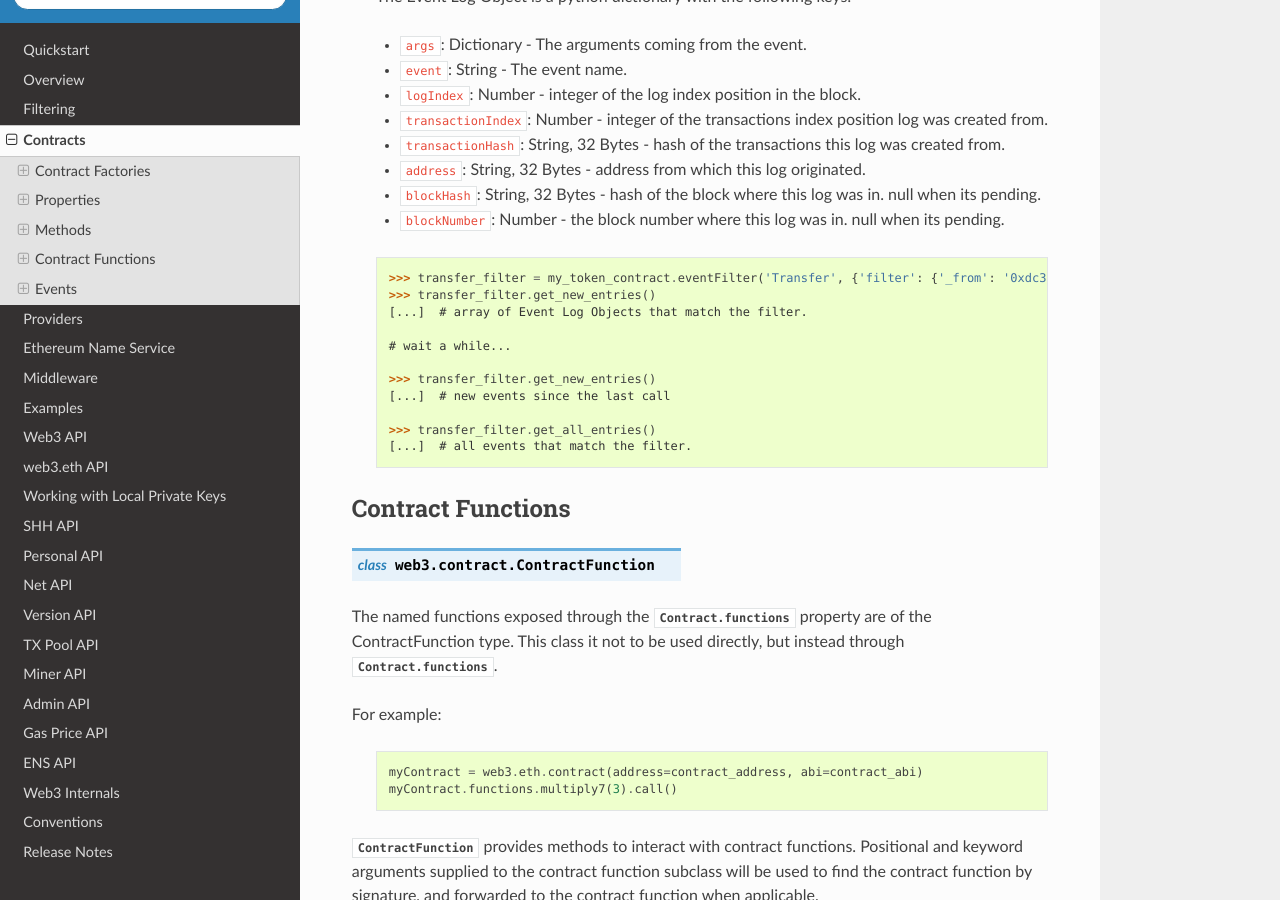
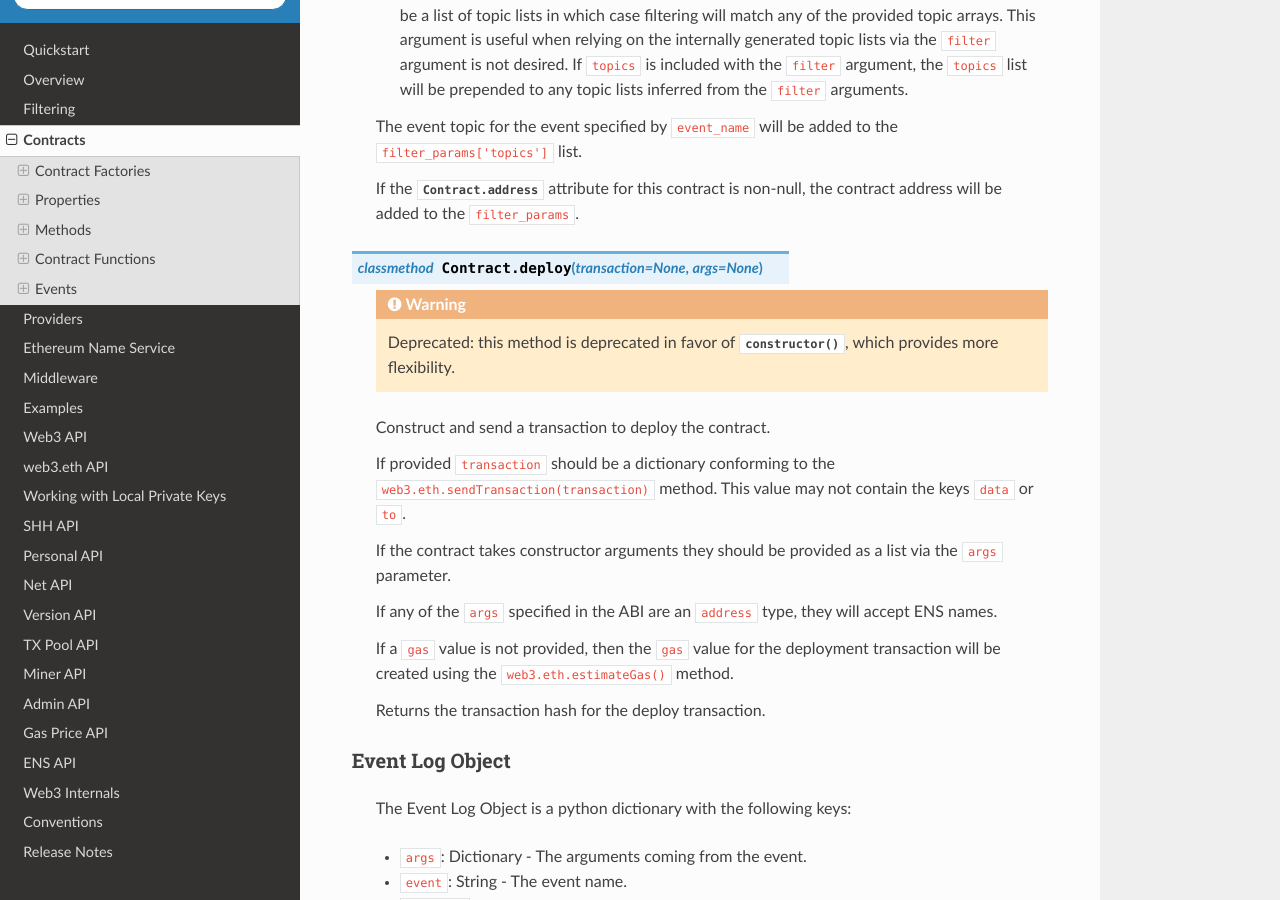
Before and after one commit to shuziren/web3.py, a Sphinx documentation site: the page built from docs/contracts.rst, in a window 1280 px wide and 900 px high, scrolled down 3742 px. Built offline with Sphinx 7.4.7 and the Read the Docs theme 2.0.0, drawn with Linux system fonts in a browser that asks for light colours; some of the changed text lies outside the part shown.

Commit message:
docs: readd Contract.deploy(), deprecated

```diff
--- a/docs/contracts.rst
+++ b/docs/contracts.rst
@@ -130,6 +130,7 @@ Each Contract Factory exposes the following methods.
     Returns the transaction hash for the deploy transaction.
 
     .. code-block:: python
+
         >>> deploy_txn = token_contract.constructor(web3.eth.coinbase, 12345).transact()
         >>> txn_receipt = web3.eth.getTransactionReceipt(deploy_txn)
         >>> txn_receipt['contractAddress']
@@ -150,6 +151,7 @@ Each Contract Factory exposes the following methods.
     Returns the gas needed to deploy the contract.
 
     .. code-block:: python
+
         >>> token_contract.constructor(web3.eth.coinbase, 12345).estimateGas()
         12563
 
@@ -166,6 +168,7 @@ Each Contract Factory exposes the following methods.
     Returns the transaction dictionary that you can pass to sendTransaction method.
 
     .. code-block:: python
+
         >>> transaction = {
         'gasPrice': w3.eth.gasPrice,
         'chainId': None
@@ -215,6 +218,29 @@ Each Contract Factory exposes the following methods.
     If the :py:attr:`Contract.address` attribute for this contract is
     non-null, the contract address will be added to the ``filter_params``.
 
+
+.. py:classmethod:: Contract.deploy(transaction=None, args=None)
+
+    .. warning:: Deprecated: this method is deprecated in favor of
+      :meth:`~Contract.constructor`, which provides more flexibility.
+
+    Construct and send a transaction to deploy the contract.
+
+    If provided ``transaction`` should be a dictionary conforming to the
+    ``web3.eth.sendTransaction(transaction)`` method.  This value may not
+    contain the keys ``data`` or ``to``.
+
+    If the contract takes constructor arguments they should be provided as a
+    list via the ``args`` parameter.
+
+    If any of the ``args`` specified in the ABI are an ``address`` type, they
+    will accept ENS names.
+
+    If a ``gas`` value is not provided, then the ``gas`` value for the
+    deployment transaction will be created using the ``web3.eth.estimateGas()``
+    method.
+
+    Returns the transaction hash for the deploy transaction.
 
 
 .. _event-log-object:
```
